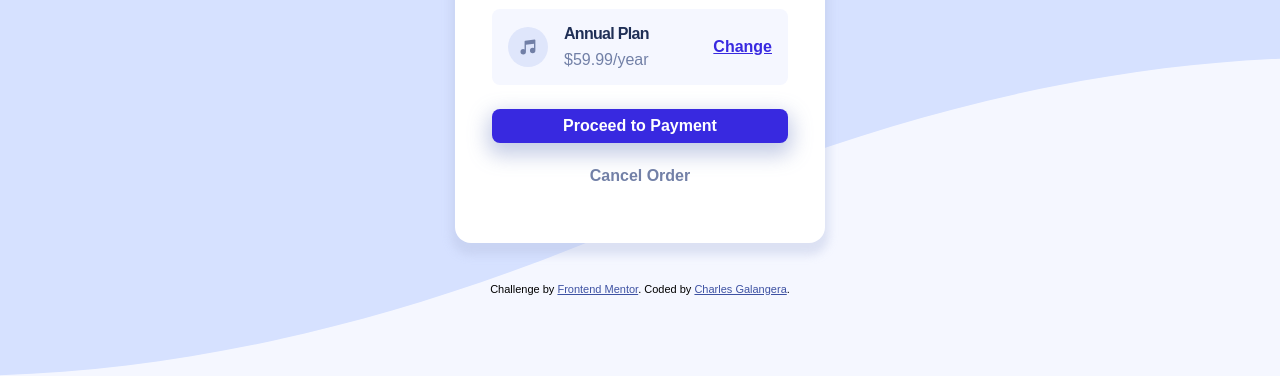
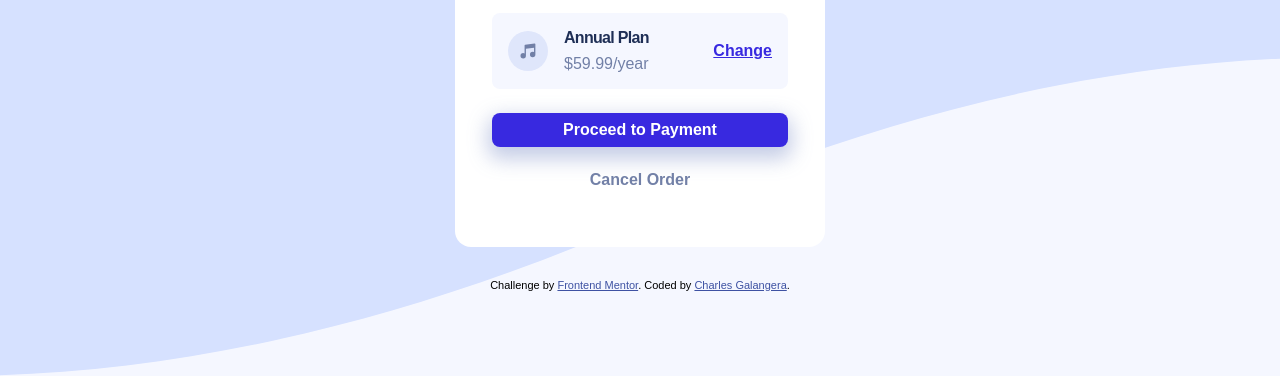
Before and after one commit to galangeracharles17/CG-order-summary-component-main, a plain HTML site: page index.html in a window 1280 px wide. Shown: the part 424-800 px from the top of the page. Drawn offline with Linux system fonts and the light colour scheme.

Commit message:
Revert "Final Update"
This reverts commit 29ca7619acf292cf1cea65b4b7e8f02007088975.

```diff
--- a/index.html
+++ b/index.html
@@ -9,6 +9,17 @@
   <link rel="icon" type="image/png" sizes="32x32" href="./images/favicon-32x32.png">
   <link rel="stylesheet" href="./main.css">
   <title>Frontend Mentor | Order summary card</title>
+
+  <style>
+    .attribution {
+      font-size: 11px;
+      text-align: center;
+    }
+
+    .attribution a {
+      color: hsl(228, 45%, 44%);
+    }
+  </style>
 </head>
 
 <body>
@@ -32,12 +43,12 @@
       <a href="#top">Change</a>
     </section>
 
-    <button href="#top" class="main-card__button">Proceed to Payment</button>
+    <button class="main-card__button">Proceed to Payment</button>
     <a href="#top">Cancel Order</a>
   </main>
 
   <footer>
-    <div class="attribution">
+    <div class="attribution" style="margin-top: 32px;">
       Challenge by <a href="https://www.frontendmentor.io?ref=challenge" target="_blank">Frontend Mentor</a>.
       Coded by <a href="#">Charles Galangera</a>.
     </div>
--- a/main.css
+++ b/main.css
@@ -41,7 +41,6 @@ body {
     text-align: center;
     background-color: white;
     border-radius: 16px;
-    box-shadow: 0px 8px 8px 4px rgba(183, 193, 224, 0.4);
 }
 
 .main-card__image {
@@ -154,17 +153,6 @@ body {
     color: var(--Dark-blue);
 }
 
-
-.attribution {
-    font-size: 11px;
-    text-align: center;
-    margin-top: 40px;
-  }
-
-  .attribution a {
-    color: hsl(228, 45%, 44%);
-  }
-
 @media (max-width:375px) {
     body {
         background-image: url('./images/pattern-background-mobile.svg');
```
